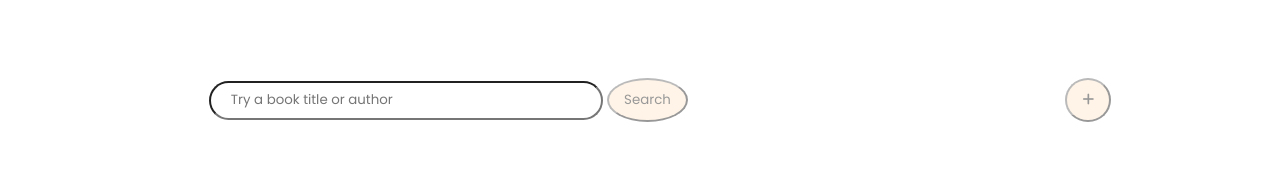
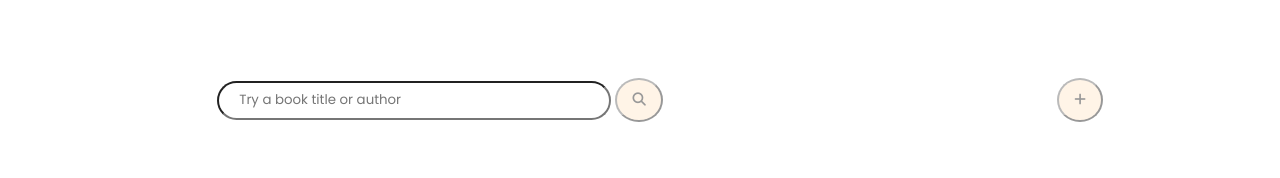
Before and after one commit to saikendream/myLib, a plain HTML site: page index.html in a window 1280 px wide. Shown: the top 178 px of the page. Drawn offline with Linux system fonts and the light colour scheme.

Commit message:
Changed SEARCH FORM submit button

```diff
--- a/index.html
+++ b/index.html
@@ -14,7 +14,7 @@
     <div id="topbar">
         <form action="#" method="get">
             <input type="text" id="search-text" placeholder="Try a book title or author">
-            <input type="submit" value="Search" id="search">
+            <button type="submit"><i class="fa-solid fa-magnifying-glass"></i></button>
         </form>
         <button title="Add a new book"><i class="fa-solid fa-plus"></i></button>
     </div>
```
